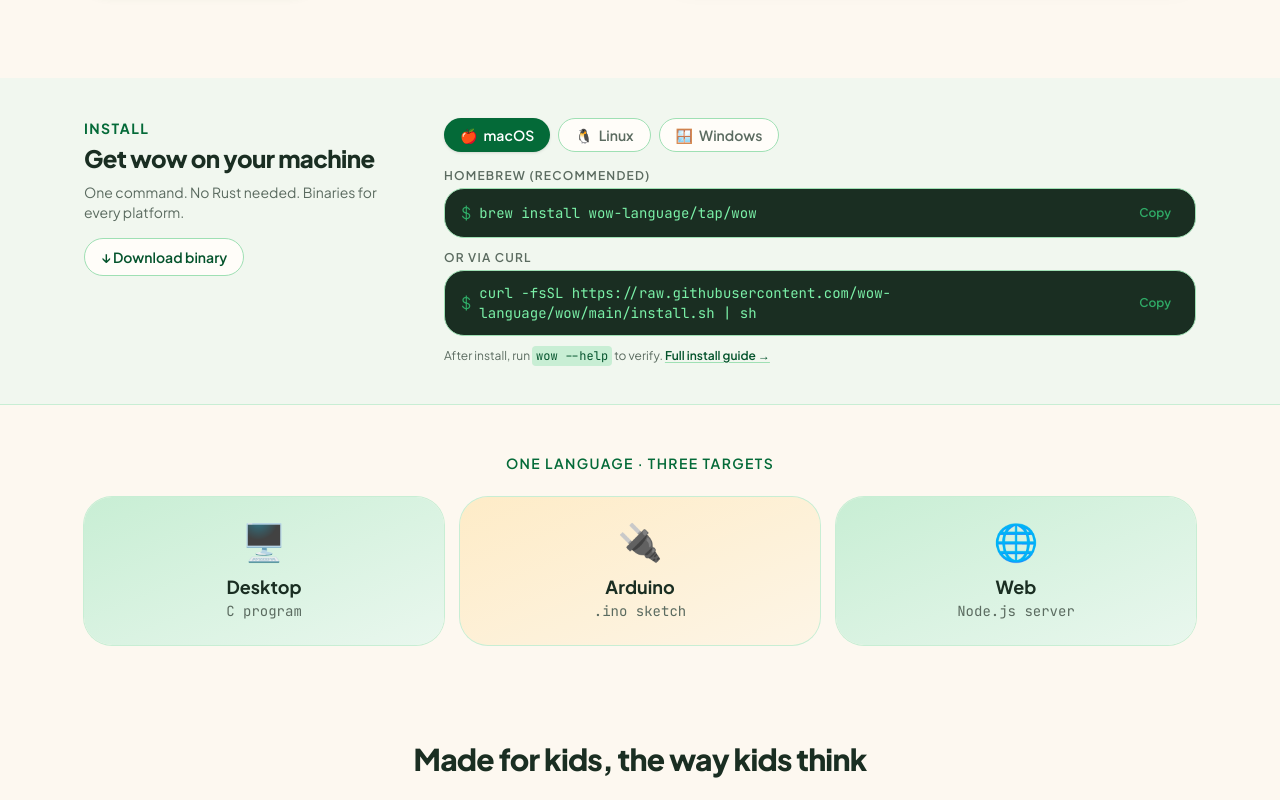
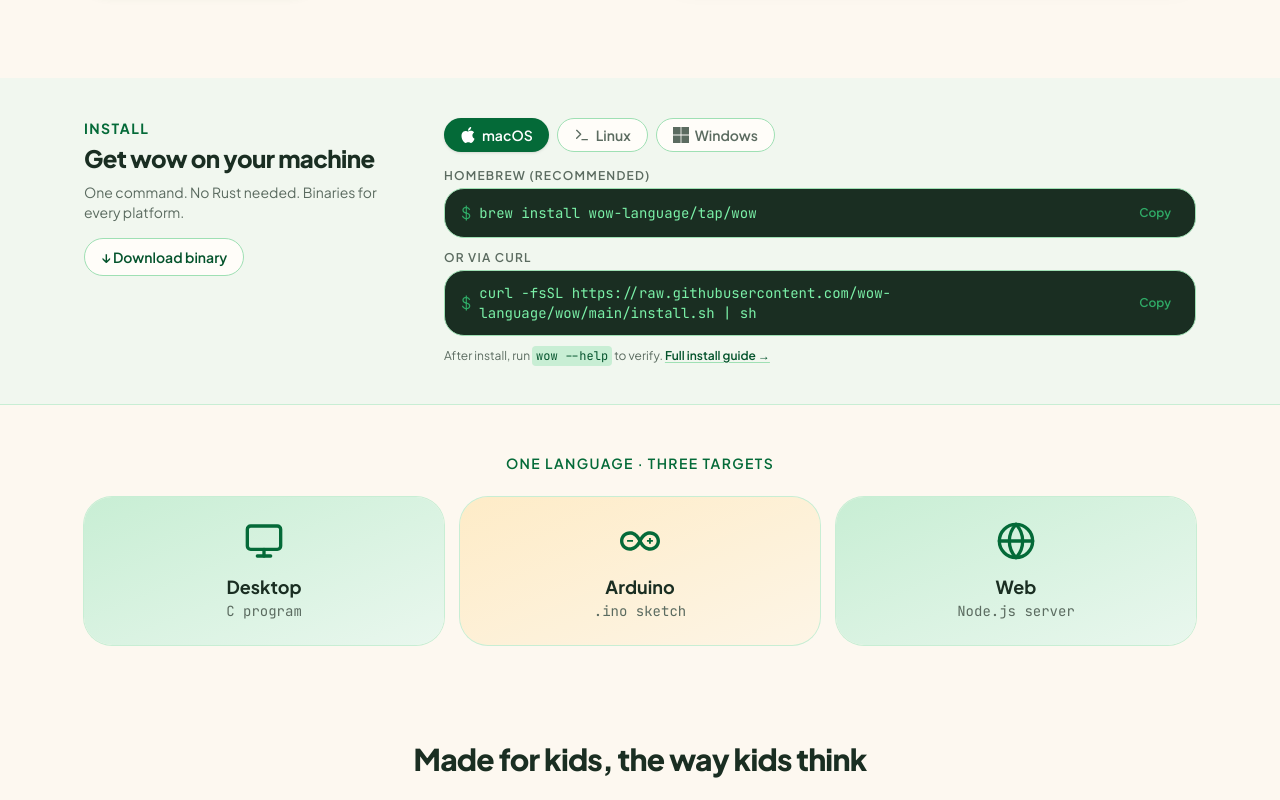
Before and after one commit to wow-language/wow-playground, a Next.js app: page / in a window 1280 px wide. Shown: the part 580-1380 px from the top of the page. Built offline with nearby package versions, Linux system fonts and the light colour scheme; a web font is replaced by a local one.

Commit message:
feat: replace emojis with Lucide icons and minimal brand SVGs
Co-Authored-By: Claude Sonnet 4.6 <noreply@anthropic.com>
Claude-Session: https://claude.ai/code/session_01Q5g3UzhLtJQ17YsadiCMhH

```diff
--- a/app/docs/page.tsx
+++ b/app/docs/page.tsx
@@ -1,7 +1,9 @@
 import type { Metadata } from "next";
 import Link from "next/link";
+import { Monitor, Globe } from "lucide-react";
 import { CodeBlock } from "@/components/CodeBlock";
 import { RefTable } from "@/components/RefTable";
+import { ArduinoIcon } from "@/components/BrandIcon";
 import {
   keywordRows,
   operatorRows,
@@ -200,17 +202,17 @@ har p mein log {
               <tr className="border-t border-wow-100">
                 <td className="px-4 py-3">wow build x.wow</td>
                 <td className="px-4 py-3">C program</td>
-                <td className="px-4 py-3">Desktop 🖥️</td>
+                <td className="px-4 py-3">Desktop <Monitor className="inline w-4 h-4 ml-1 align-text-bottom" /></td>
               </tr>
               <tr className="border-t border-wow-100 bg-wow-50/50">
                 <td className="px-4 py-3">--target arduino</td>
                 <td className="px-4 py-3">.ino sketch</td>
-                <td className="px-4 py-3">Arduino / ESP32 🔌</td>
+                <td className="px-4 py-3">Arduino / ESP32 <ArduinoIcon className="inline w-4 h-4 ml-1 align-text-bottom" /></td>
               </tr>
               <tr className="border-t border-wow-100">
                 <td className="px-4 py-3">--target node</td>
                 <td className="px-4 py-3">Node.js app</td>
-                <td className="px-4 py-3">Web 🌐</td>
+                <td className="px-4 py-3">Web <Globe className="inline w-4 h-4 ml-1 align-text-bottom" /></td>
               </tr>
             </tbody>
           </table>
--- /dev/null
+++ b/components/BrandIcon.tsx
@@ -0,0 +1,118 @@
+import {
+  Brain,
+  MessageSquare,
+  Archive,
+  GitBranch,
+  RefreshCw,
+  Hammer,
+  Wrench,
+  Workflow,
+  LifeBuoy,
+  Package,
+  Hand,
+  Hash,
+  Monitor,
+  Globe,
+  Target,
+  Languages,
+  MessageCircle,
+  Lightbulb,
+  Rocket,
+  Terminal,
+} from "lucide-react";
+import type { LucideProps } from "lucide-react";
+import type { ComponentType } from "react";
+
+// ── Minimal inline SVG brand icons ──────────────────────────────────────────
+
+export function AppleIcon({ className, size = 24 }: { className?: string; size?: number }) {
+  return (
+    <svg
+      role="img"
+      viewBox="0 0 24 24"
+      width={size}
+      height={size}
+      className={className}
+      fill="currentColor"
+      xmlns="http://www.w3.org/2000/svg"
+    >
+      <path d="M12.152 6.896c-.948 0-2.415-1.078-3.96-1.04-2.04.027-3.91 1.183-4.961 3.014-2.117 3.675-.546 9.103 1.519 12.09 1.013 1.454 2.208 3.09 3.792 3.039 1.52-.065 2.09-.987 3.935-.987 1.831 0 2.35.987 3.96.948 1.637-.026 2.676-1.48 3.676-2.948 1.156-1.688 1.636-3.325 1.662-3.415-.039-.013-3.182-1.221-3.22-4.857-.026-3.04 2.48-4.494 2.597-4.559-1.429-2.09-3.623-2.324-4.39-2.376-2-.156-3.675 1.09-4.61 1.09zM15.53 3.83c.843-1.012 1.4-2.427 1.245-3.83-1.207.052-2.662.805-3.532 1.818-.78.896-1.454 2.338-1.273 3.714 1.338.104 2.715-.688 3.559-1.701" />
+    </svg>
+  );
+}
+
+// Linux: use Lucide Terminal as a recognizable dev/Linux symbol
+export function LinuxIcon({ className, size = 24 }: { className?: string; size?: number }) {
+  return <Terminal className={className} width={size} height={size} />;
+}
+
+export function ArduinoIcon({ className, size = 24 }: { className?: string; size?: number }) {
+  return (
+    <svg
+      role="img"
+      viewBox="0 0 24 24"
+      width={size}
+      height={size}
+      className={className}
+      fill="currentColor"
+      xmlns="http://www.w3.org/2000/svg"
+    >
+      <path d="M18.087 6.146c-.3 0-.607.017-.907.069-2.532.367-4.23 2.239-5.18 3.674-.95-1.435-2.648-3.307-5.18-3.674a6.49 6.49 0 0 0-.907-.069C2.648 6.146 0 8.77 0 12s2.656 5.854 5.913 5.854c.3 0 .607-.017.916-.069 2.531-.376 4.23-2.247 5.18-3.683.949 1.436 2.647 3.307 5.18 3.683.299.043.607.069.915.069C21.344 17.854 24 15.23 24 12s-2.656-5.854-5.913-5.854zM6.53 15.734a3.837 3.837 0 0 1-.625.043c-2.148 0-3.889-1.7-3.889-3.777 0-2.085 1.749-3.777 3.898-3.777.208 0 .416.017.624.043 2.39.35 3.847 2.768 4.347 3.734-.508.974-1.974 3.384-4.355 3.734zm11.558.043c-.208 0-.416-.017-.624-.043-2.39-.35-3.856-2.768-4.347-3.734.491-.966 1.957-3.384 4.347-3.734.208-.026.416-.043.624-.043 2.149 0 3.89 1.7 3.89 3.777 0 2.085-1.75 3.777-3.89 3.777zm1.65-4.404v1.134h-1.205v1.182h-1.156v-1.182H16.17v-1.134h1.206V10.19h1.156v1.183h1.206zM4.246 12.498H7.82v-1.125H4.245v1.125z" />
+    </svg>
+  );
+}
+
+export function WindowsIcon({ className, size = 24 }: { className?: string; size?: number }) {
+  return (
+    <svg
+      role="img"
+      viewBox="0 0 24 24"
+      width={size}
+      height={size}
+      className={className}
+      fill="currentColor"
+      xmlns="http://www.w3.org/2000/svg"
+    >
+      <path d="M0 0h11.377v11.372H0zm12.623 0H24v11.372H12.623zM0 12.628h11.377V24H0zm12.623 0H24V24H12.623z" />
+    </svg>
+  );
+}
+
+// ── WowIcon: maps string names to Lucide components ─────────────────────────
+
+const iconMap: Record<string, ComponentType<LucideProps>> = {
+  Brain,
+  MessageSquare,
+  Archive,
+  GitBranch,
+  RefreshCw,
+  Hammer,
+  Wrench,
+  Workflow,
+  LifeBuoy,
+  Package,
+  Hand,
+  Hash,
+  Monitor,
+  Globe,
+  Target,
+  Languages,
+  MessageCircle,
+  Lightbulb,
+  Rocket,
+  Terminal,
+};
+
+export function WowIcon({
+  name,
+  className,
+  size,
+}: {
+  name: string;
+  className?: string;
+  size?: number;
+}) {
+  const Icon = iconMap[name];
+  if (!Icon) return null;
+  return <Icon className={className} size={size} />;
+}
--- a/components/Landing.tsx
+++ b/components/Landing.tsx
@@ -1,8 +1,10 @@
 "use client";
 
-import { useState } from "react";
+import React, { useState } from "react";
 import Link from "next/link";
+import { Languages, Target, MessageCircle, Wrench, Monitor, Globe } from "lucide-react";
 import { CodeBlock } from "@/components/CodeBlock";
+import { AppleIcon, LinuxIcon, WindowsIcon, ArduinoIcon } from "@/components/BrandIcon";
 import { useLang } from "@/components/LanguageProvider";
 import { t, dir } from "@/lib/i18n";
 
@@ -20,15 +22,15 @@ har n mein bade {
 
 salam("Ahmad")`;
 
-const featureEmojis = ["🇵🇰", "🎯", "💬", "🧰"];
+const featureIcons = [Languages, Target, MessageCircle, Wrench];
 
 type OsId = "mac" | "linux" | "windows";
 
-const installOptions: { id: OsId; label: string; emoji: string; steps: { caption: string; cmd: string }[]; guide: string }[] = [
+const installOptions: { id: OsId; label: string; icon: React.ComponentType<{ className?: string }>; steps: { caption: string; cmd: string }[]; guide: string }[] = [
   {
     id: "mac",
     label: "macOS",
-    emoji: "🍎",
+    icon: AppleIcon,
     steps: [
       { caption: "Homebrew (recommended)", cmd: "brew install wow-language/tap/wow" },
       { caption: "or via curl", cmd: "curl -fsSL https://raw.githubusercontent.com/wow-language/wow/main/install.sh | sh" },
@@ -38,7 +40,7 @@ const installOptions: { id: OsId; label: string; emoji: string; steps: { caption
   {
     id: "linux",
     label: "Linux",
-    emoji: "🐧",
+    icon: LinuxIcon,
     steps: [
       { caption: "curl one-liner", cmd: "curl -fsSL https://raw.githubusercontent.com/wow-language/wow/main/install.sh | sh" },
     ],
@@ -47,7 +49,7 @@ const installOptions: { id: OsId; label: string; emoji: string; steps: { caption
   {
     id: "windows",
     label: "Windows",
-    emoji: "🪟",
+    icon: WindowsIcon,
     steps: [
       { caption: "PowerShell", cmd: "irm https://raw.githubusercontent.com/wow-language/wow/main/install.ps1 | iex" },
     ],
@@ -56,9 +58,9 @@ const installOptions: { id: OsId; label: string; emoji: string; steps: { caption
 ];
 
 const targets = [
-  { emoji: "🖥️", name: "Desktop", sub: "C program", tint: "from-wow-100 to-wow-50" },
-  { emoji: "🔌", name: "Arduino", sub: ".ino sketch", tint: "from-spark-300/40 to-spark-300/10" },
-  { emoji: "🌐", name: "Web", sub: "Node.js server", tint: "from-wow-100 to-wow-50" },
+  { Icon: Monitor, name: "Desktop", sub: "C program", tint: "from-wow-100 to-wow-50" },
+  { Icon: ArduinoIcon, name: "Arduino", sub: ".ino sketch", tint: "from-spark-300/40 to-spark-300/10" },
+  { Icon: Globe, name: "Web", sub: "Node.js server", tint: "from-wow-100 to-wow-50" },
 ];
 
 function InstallSection() {
@@ -104,7 +106,7 @@ function InstallSection() {
                       : "border border-wow-200 bg-paper text-muted hover:bg-wow-50"
                   }`}
                 >
-                  <span>{o.emoji}</span>
+                  <o.icon className="h-4 w-4" />
                   {o.label}
                 </button>
               ))}
@@ -242,7 +244,7 @@ export function Landing() {
               key={tg.name}
               className={`rounded-2xl bg-gradient-to-br ${tg.tint} p-6 text-center ring-1 ring-wow-100`}
             >
-              <div className="text-4xl">{tg.emoji}</div>
+              <tg.Icon className="h-10 w-10 mx-auto text-wow-600" />
               <h3 className="mt-3 text-lg font-bold text-ink">{tg.name}</h3>
               <p className="font-[family-name:var(--font-mono)] text-sm text-muted">
                 {tg.sub}
@@ -258,16 +260,19 @@ export function Landing() {
           {h.featuresHeading}
         </h2>
         <div className="mt-10 grid gap-5 sm:grid-cols-2">
-          {h.features.map((f, i) => (
+          {h.features.map((f, i) => {
+            const Icon = featureIcons[i];
+            return (
             <div
               key={f.title}
               className="rounded-2xl border border-wow-100 bg-paper p-6 transition-shadow hover:shadow-lg hover:shadow-wow-900/5"
             >
-              <div className="text-3xl">{featureEmojis[i]}</div>
+              <Icon className="h-8 w-8 text-wow-600" />
               <h3 className="mt-3 text-xl font-bold text-ink">{f.title}</h3>
               <p className="mt-2 leading-relaxed text-muted">{f.body}</p>
             </div>
-          ))}
+            );
+          })}
         </div>
       </section>
 
--- a/components/LearnIndex.tsx
+++ b/components/LearnIndex.tsx
@@ -2,6 +2,7 @@
 
 import Link from "next/link";
 import { chapters, learnUi } from "@/lib/learn";
+import { WowIcon } from "@/components/BrandIcon";
 import { useLang } from "./LanguageProvider";
 import { dir } from "@/lib/i18n";
 
@@ -35,7 +36,7 @@ export function LearnIndex() {
               href={`/docs/learn/${c.slug}`}
               className="group flex h-full gap-4 rounded-2xl border border-wow-100 bg-paper p-5 transition-shadow hover:shadow-lg hover:shadow-wow-900/5"
             >
-              <div className="text-3xl">{c.emoji}</div>
+              <div className="flex h-10 w-10 shrink-0 items-center justify-center rounded-xl bg-wow-50 text-wow-600"><WowIcon name={c.icon} size={22} /></div>
               <div className="min-w-0">
                 <span className="text-xs font-bold text-wow-400">
                   {ui.lesson} {i + 1}
```
Also changed, not shown: app/playground/page.tsx (+11 -4 lines), components/ChapterView.tsx (+7 -5 lines), lib/examples.ts (+7 -7 lines), lib/learn.ts (+11 -11 lines).
